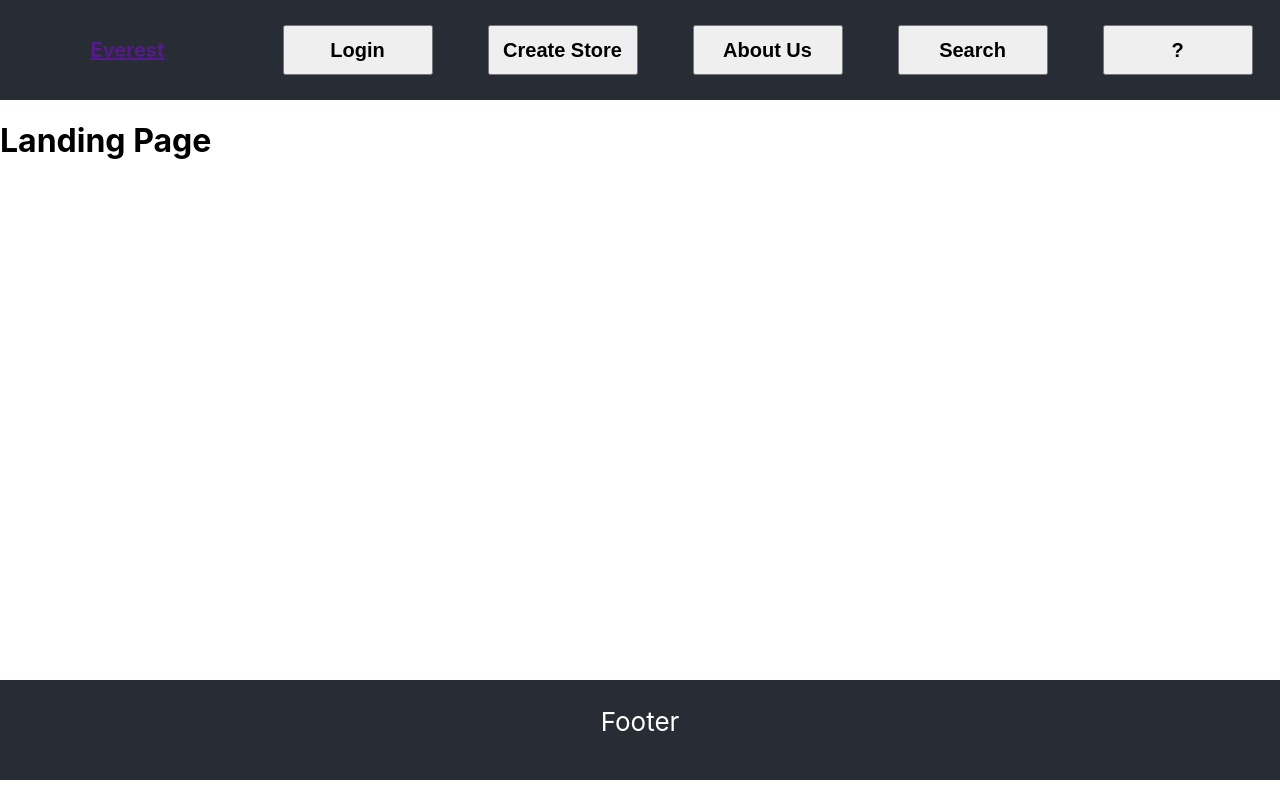
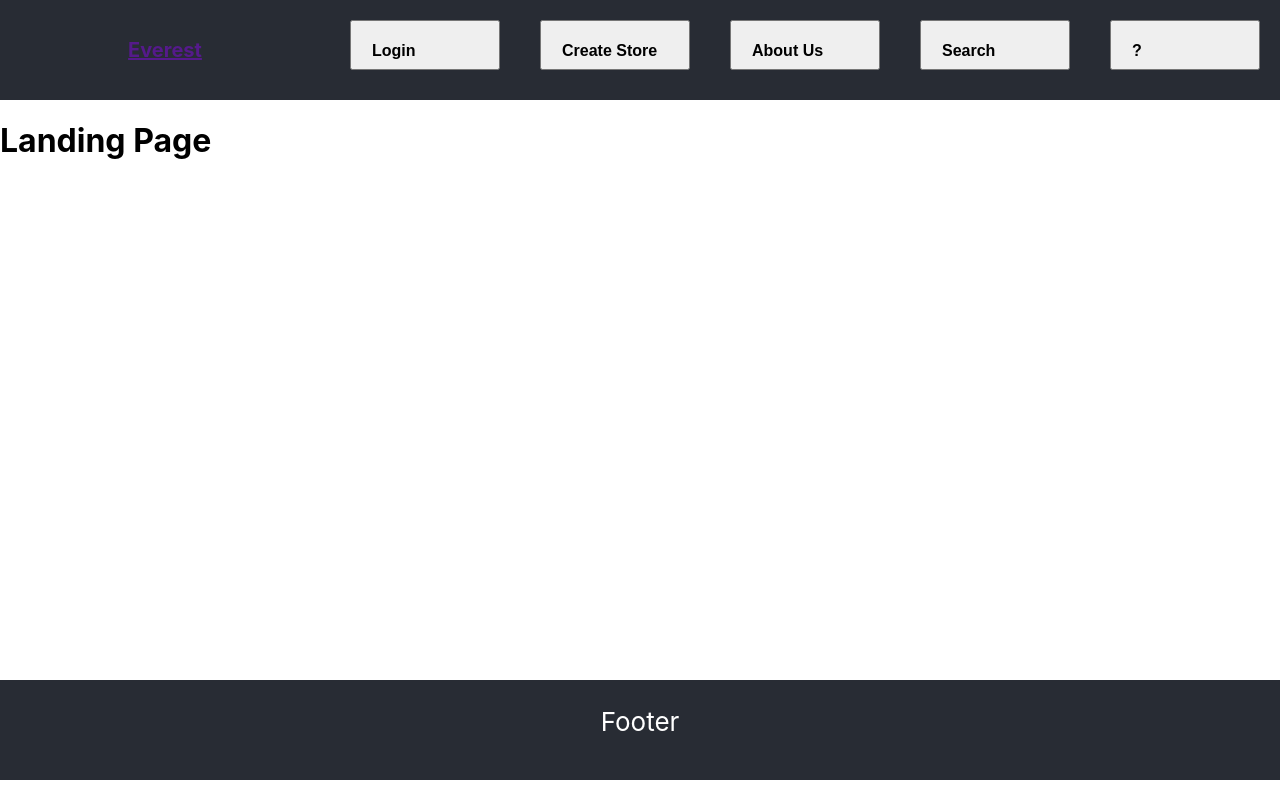
Before and after one commit to JohnDeLeoDev/Everest, a React (Create React App) app: page / in a window 1280 px wide. Built offline with nearby package versions, Linux system fonts and the light colour scheme.

Commit message:
Minor fixes.

```diff
--- a/src/App.css
+++ b/src/App.css
@@ -39,15 +39,28 @@
 
 .Button {
   display: flex;
-  justify-content: center;
+  flex-direction: row;
   width: 150px;
   height: 50px;
-  margin: auto;
+  margin: 20px;
+  font-size: 16px;
+  font-weight: bold;
+  vertical-align: middle;
+  padding:20px;
+  text-align: center;
+}
+
+.SubMenu {
+  display: flex;
+  flex-direction: row;
+  width: 150px;
+  height: 50px;
+  margin: 20px;
   font-size: 20px;
   font-weight: bold;
   vertical-align: middle;
-  padding-top: 12px;
-
+  padding:20px;
+  text-align: center;
 }
 
 .App-link {
--- a/src/View.js
+++ b/src/View.js
@@ -22,12 +22,13 @@ function OwnerView(props) {
     return (
         <div className="OwnerView">
             <h1>Welcome, Owner</h1>
-            <button className="Button" onClick={() => {props.handleCreateStore(true)}}>Create Store</button>
-            <button className="Button" onClick={() => {props.handleAddComp(true)}}>Add Computers</button>
-            <button className="Button" onClick={() => {props.handleInventory(true)}}>Inventory</button>
-            <button className="Button" onClick={() => {props.handleModifyComp(true)}}>Modify Computers</button>
-            <button className="Button" onClick={() => {props.handleRemoveComp(true)}}>Remove Computers</button>
-
+            <div className="SubMenu">
+                <button className="Button" onClick={() => {props.handleCreateStore(true)}}>Create Store</button>
+                <button className="Button" onClick={() => {props.handleAddComp(true)}}>Add Computers</button>
+                <button className="Button" onClick={() => {props.handleInventory(true)}}>Inventory</button>
+                <button className="Button" onClick={() => {props.handleModifyComp(true)}}>Modify Computers</button>
+                <button className="Button" onClick={() => {props.handleRemoveComp(true)}}>Remove Computers</button>
+            </div>
         </div>
     );
 }
```
